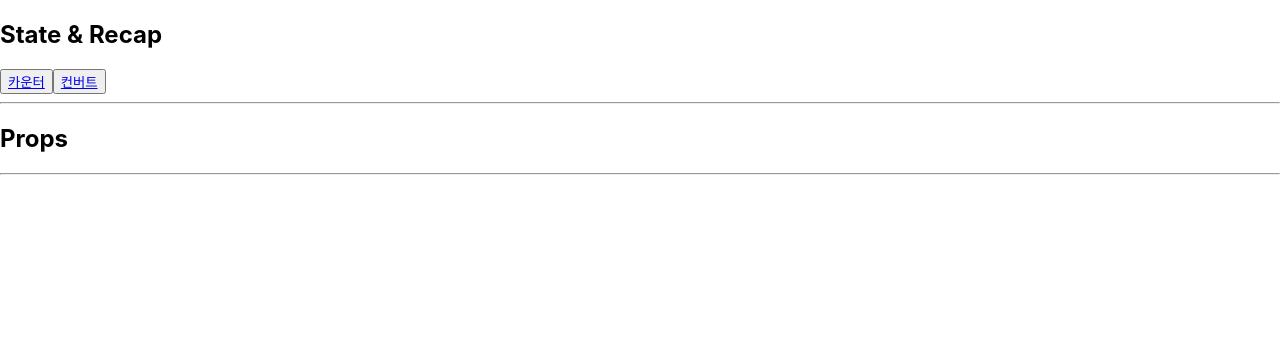
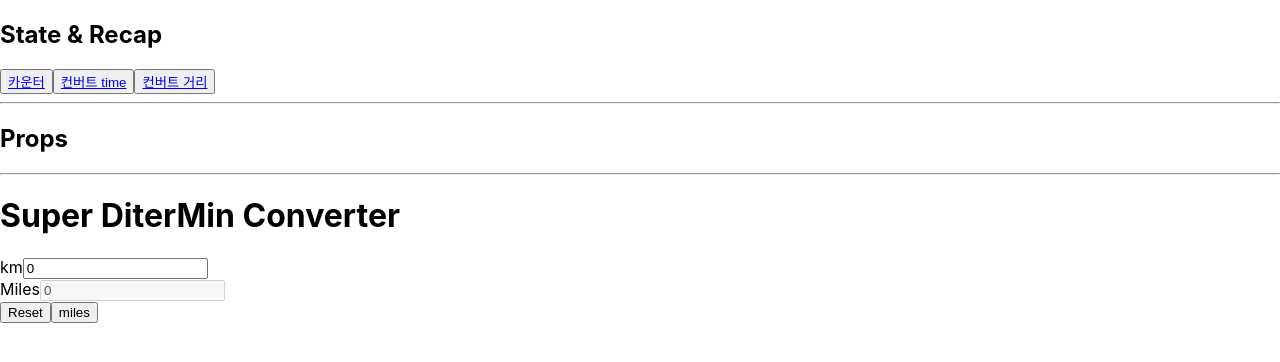
Before and after one commit to swings134man/react-basic, a React (Create React App) app: page /ConvertDit in a window 1280 px wide. Shown: the top 362 px of the page. Built offline with nearby package versions, Linux system fonts and the light colour scheme.

Commit message:
km to mile

```diff
--- a/src/App.js
+++ b/src/App.js
@@ -6,6 +6,8 @@ import { BrowserRouter, BrowserRouter as Router, Route, Routes } from 'react-rou
 
 import Counter from "./Counter";
 import Convert from './Convert';
+import ConvertDit from './ConvertDit';
+
 import { Link } from 'react-router-dom';
 
 
@@ -60,9 +62,11 @@ function App() {
               <Link to="/Counter">카운터</Link><br/>
             </button>
             <button>
-              <Link to="/Convert">컨버트</Link>
+              <Link to="/Convert">컨버트 time</Link>
             </button>
-
+            <button>
+              <Link to="/ConvertDit">컨버트 거리</Link>
+            </button>
             <hr/>
 
             <h2>Props</h2>
@@ -72,6 +76,7 @@ function App() {
             <Routes>
               <Route path='/Counter' element={<Counter/>}/>
               <Route path='/Convert' element={<Convert/>}/>
+              <Route path='/ConvertDit' element={<ConvertDit/>}/>
             </Routes>
 
           </Router>
--- a/src/Convert.js
+++ b/src/Convert.js
@@ -20,7 +20,7 @@ function Convert() {
 
   return (
     <div>
-      <h1>Super Converter</h1>
+      <h1>Super Mintues to Hour Converter</h1>
       <div>
         <label htmlFor="minutes">Minutes</label>
         <input
--- /dev/null
+++ b/src/ConvertDit.js
@@ -0,0 +1,55 @@
+import React, { useState } from "react";
+
+function ConvertDit () {
+
+    const [data, setData] = React.useState(0);
+    const [inverted, setInverted] = React.useState(false);
+
+    // 값 변경시 convert
+    const onChange = (event) => {
+        setData(event.target.value);
+    };
+    // 초기화
+    const reset = () => setData(0);
+    // 변경시
+    const onInverted = () => {
+        reset();
+        setInverted((current) => !current); // false <-> true
+    };
+
+
+    return (
+      <div>
+        <h1>Super DiterMin Converter</h1>
+        <div>
+          <label htmlFor="km">km</label>
+          <input
+            value={inverted ? data / 0.62137 : data }
+            id="km"
+            placeholder="Km"
+            type="number"
+            onChange={onChange}
+            disabled={inverted}
+          />
+        </div>
+
+        <div>
+          <label htmlFor="miles">Miles</label>
+          <input
+            value={inverted ? data : data * 0.62137}
+            id="miles"
+            placeholder="Miles"
+            type="number"
+            disabled={!inverted}
+            onChange={onChange}
+          />
+        </div>
+
+        <button onClick={reset}>Reset</button>
+        <button onClick={onInverted}>{inverted ? "km" : "miles"}</button>
+
+      </div>
+    );
+} // func
+
+export default ConvertDit;
```
